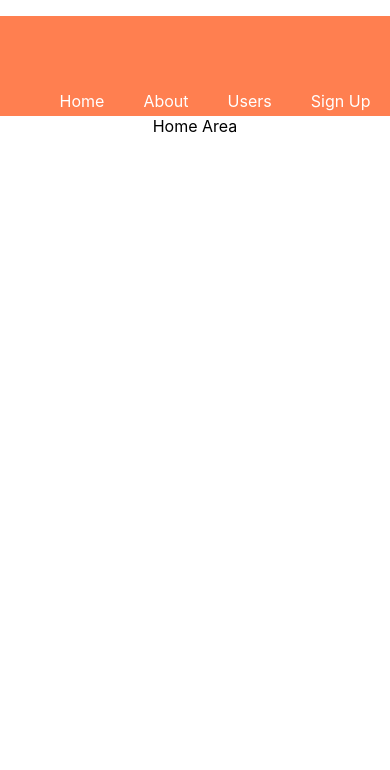
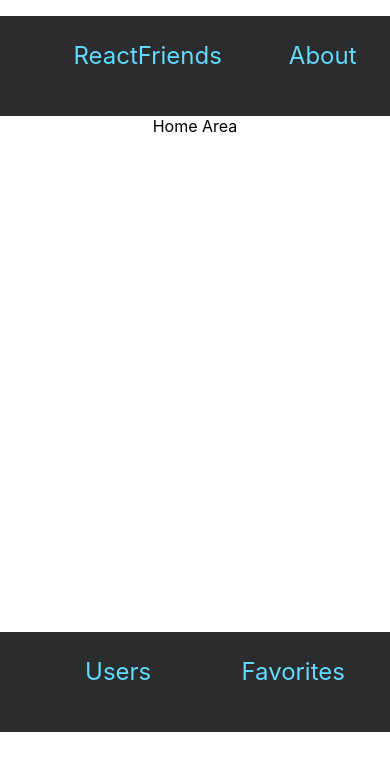
Before and after one commit to jferson1089/Project-2-Repo, a React (Create React App) app in the folder reactfriends/: page / in a window 390 px wide. Shown: the top 770 px of the page. Built offline with nearby package versions, Linux system fonts and the light colour scheme.

Commit message:
styling layout mobile

```diff
--- a/reactfriends/src/App.css
+++ b/reactfriends/src/App.css
@@ -39,21 +39,28 @@
 
 
 nav {
-  background-color: coral;
+  background-color:#2A2C2E;
   height: 100px;
+
 }
 
 ul {
-  padding-top: 75px;
+  padding-top: 25px;
   display: flex;
   justify-content: space-around;
+
 }
 
 a {
-  color: white;
+  color:#62DAFC;
   text-decoration: none;
+  font-size:24px;
 }
 
 li {
   list-style: none;
 }
+
+main {
+  height:500px;
+}
--- a/reactfriends/src/App.js
+++ b/reactfriends/src/App.js
@@ -11,11 +11,13 @@ function App() {
   return (
     <>
     <div className="App">
+
+    <header>
       <nav>
         <ul>
           <Link to="/">
             <li>
-              <a href="">Home</a>
+              <a href="">ReactFriends</a>
             </li>
           </Link>
           <Link to="/about/">
@@ -23,6 +25,22 @@ function App() {
               <a href="">About</a>
             </li>
           </Link>
+
+          </ul>
+             </nav>
+          </header>
+          <main>
+              <Route exact path="/" component={Home} />
+              <Route exact path="/about/" component={About} />
+              <Route exact path="/users/" component={Users} />
+              <Route exact path="/users/fave" component={Favorites} />
+
+          </main>
+
+
+<footer>
+  <nav>
+    <ul>
           <Link to="/users/">
             <li>
               <a href="">Users</a>
@@ -30,15 +48,12 @@ function App() {
           </Link>
           <Link to="/users/fave">
             <li>
-              <a href="">Sign Up</a>
+              <a href="">Favorites</a>
             </li>
           </Link>
         </ul>
       </nav>
-      <Route exact path="/" component={Home} />
-      <Route exact path="/about/" component={About} />
-      <Route exact path="/users/" component={Users} />
-      <Route exact path="/users/fave" component={Favorites} />
+     </footer>
     </div>
 
 
```
